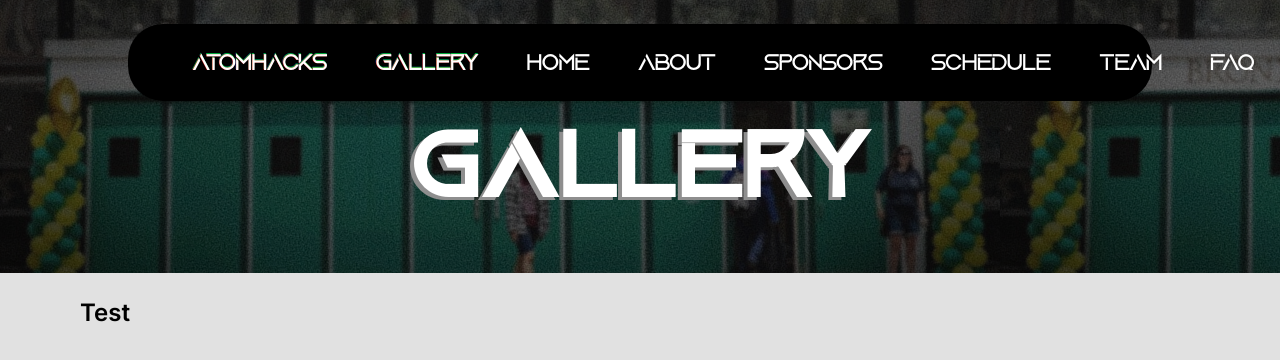
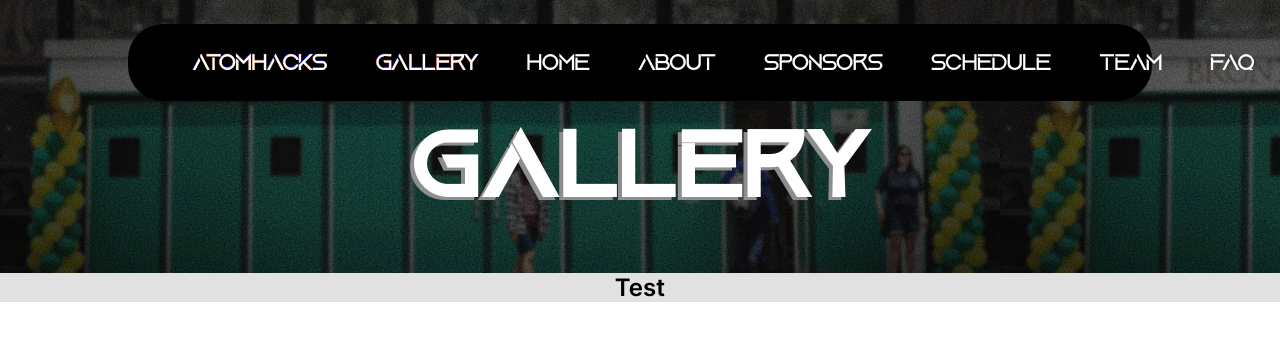
Before and after one commit to atomhacks/VIII, a Next.js app: page /gallery in a window 1280 px wide. Shown: the top 360 px of the page. Built offline with nearby package versions, Linux system fonts and the light colour scheme.

Commit message:
Add files via upload

```diff
--- a/styles/components/gallery.module.css
+++ b/styles/components/gallery.module.css
@@ -9,7 +9,7 @@
     text-shadow: -4px 3px #8e8e8e;
 }
 
-.mainBody {
+/*.mainBody {
   background: #e1e1e1;
   text-align: center;
   height: 100vh;
@@ -17,6 +17,11 @@
   text-align: left;
   padding: 5px 5rem;
   display: grid;
-  grid-template-areas:
-    "p1 p2";
+
+}*/
+
+.mainBody{
+    background: #e1e1e1;
+    color: black;
+
 }
```
